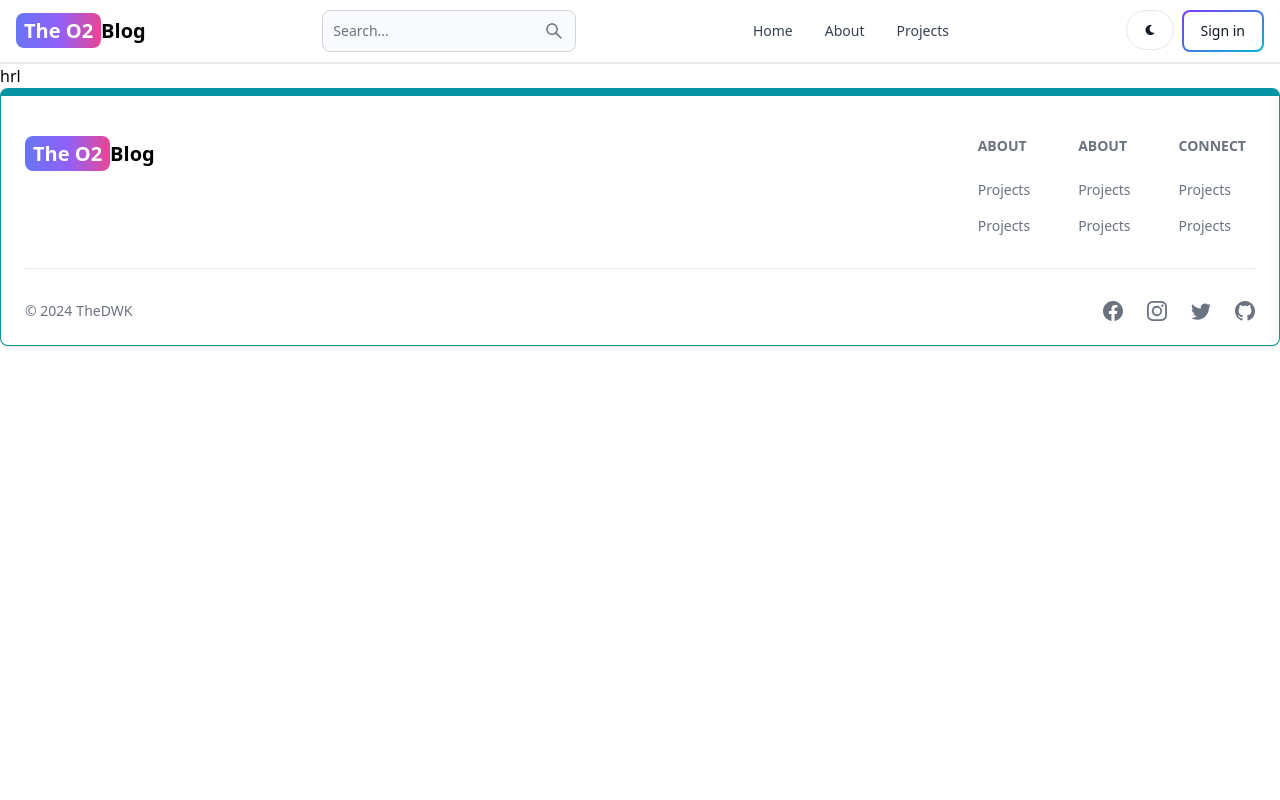
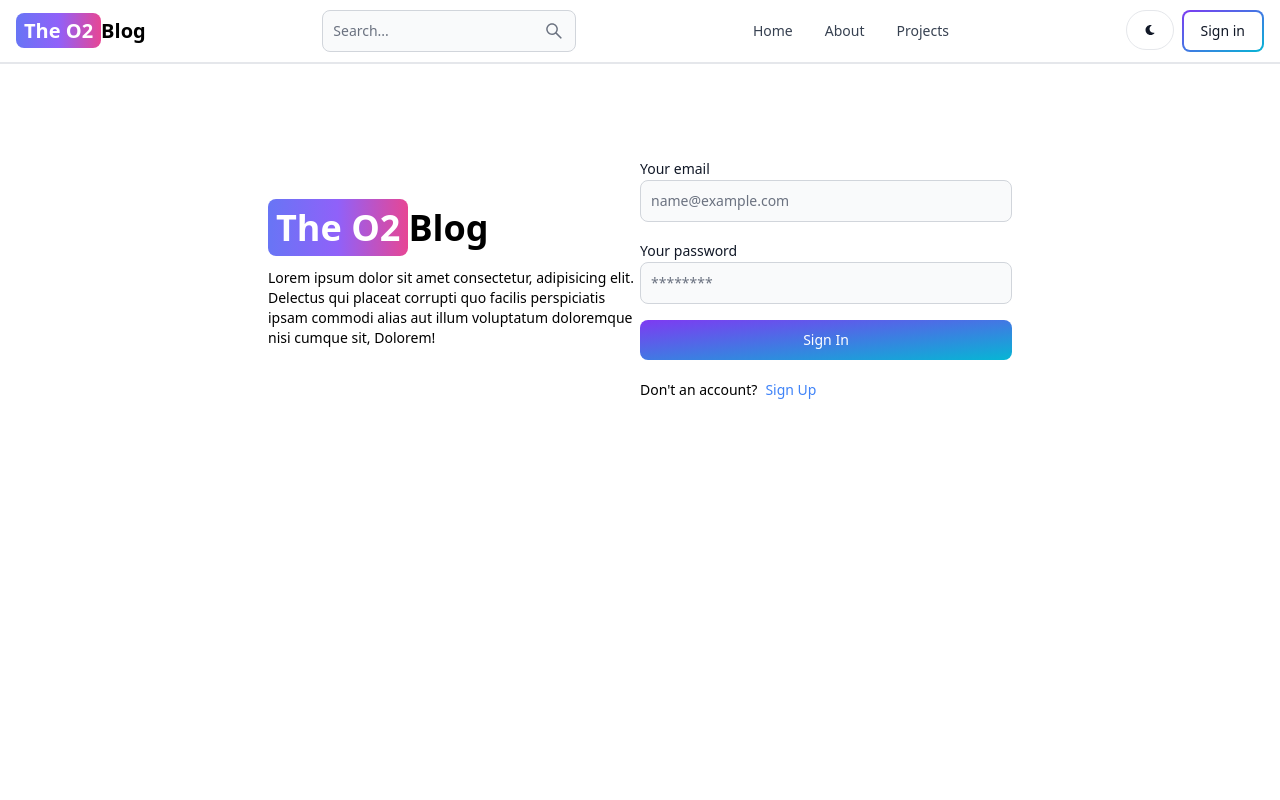
Before and after one commit to thewdk/blog-app-alx, a React (Vite) app in the folder client/: page /sign-in in a window 1280 px wide. Shown: the top 800 px of the page. Built offline with nearby package versions, Linux system fonts and the light colour scheme.

Commit message:
complete signin page

```diff
--- a/client/src/pages/Signin.jsx
+++ b/client/src/pages/Signin.jsx
@@ -1,9 +1,88 @@
-import React from 'react'
+import { Label, TextInput, Button, Alert, Spinner } from 'flowbite-react'
+import { useState } from 'react'
+import { Link, useNavigate } from 'react-router-dom'
 
 export default function Signin() {
+  const [formData, setFormData] = useState({});
+  const [errorMessage, setErrorMessage] = useState(null);
+  const [loading, setLoading] =useState(false);
+  const navigate = useNavigate();
+  const handleChange = (e) => {
+    setFormData({...formData, [e.target.id]: e.target.value.trim()});
+  }
+  const handleSubmit = async (e) =>{
+    e.preventDefault();
+    if (!formData.email || !formData.password) {
+      return setErrorMessage('Please fill out all fields.');
+    }
+    try {
+      setLoading(true);
+      setErrorMessage(null);
+      const res = await fetch('/api/auth/signin', {
+        method: 'POST',
+        headers: {'Content-type': 'application/json'},
+        body: JSON.stringify(formData),
+      });
+      const data = await res.json();
+      if (data.success === false) {
+        return setErrorMessage(data.message);
+      }
+      setLoading(false);
+      if(res.ok) {
+        navigate('/')
+      }
+    } catch (error) {
+      setErrorMessage(error.message);
+      setLoading(false);
+    }
+  }
   return (
-    <div>
-      hrl
+    <div className='min-h-screen mt-20'>
+      <div className="flex p-3 max-w-3xl mx-auto flex-col md:flex-row md:items-center">
+
+      {/* left */}
+      <div className="flex-1">
+      <Link to='/' className='font-bold dark:text-white text-4xl'>
+        <span className='px-2 py-1 bg-gradient-to-r from-indigo-500 via-purple-500 to-pink-500 rounded-lg text-white'>The O2</span>
+        Blog
+      </Link>
+      <p className='text-sm mt-5'>Lorem ipsum dolor sit amet consectetur, adipisicing elit. Delectus qui placeat corrupti quo facilis perspiciatis ipsam commodi alias aut illum voluptatum doloremque nisi cumque sit, Dolorem!</p>
+      </div>
+      {/* right */}
+      <div className="flex-1">
+        <form className='flex flex-col gap-4' onSubmit={handleSubmit}>
+          <div>
+            <Label value='Your email' />
+            <TextInput type='email' placeholder='name@example.com' id='email' onChange={handleChange}/>
+          </div>
+          <div>
+            <Label value='Your password' />
+            <TextInput type='password' placeholder='********' id='password' onChange={handleChange}/>
+          </div>
+          <Button gradientDuoTone='purpleToBlue' type='submit' disabled={loading}>
+            {
+              loading ? (
+                <>
+                <Spinner size='sm' />
+                <span className='pl-3'>Loading</span>
+                </>
+              ) : 'Sign In'
+            }
+          </Button>
+        </form>
+        <div className="flex gap-2 text-sm mt-5">
+          <span>Don't an account?</span>
+          <Link to='/sign-up' className='text-blue-500'>Sign Up</Link>
+        </div>
+        {
+          errorMessage && (
+            <Alert className='mt-5' color='failure'>
+              {errorMessage}
+            </Alert>
+          )
+        }
+      </div>
+      </div>
     </div>
   )
 }
```
